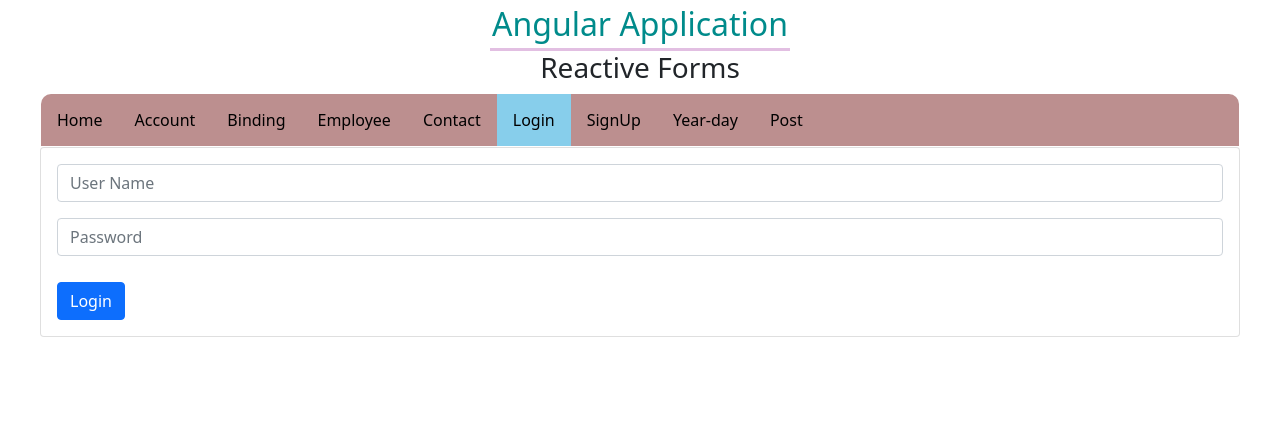
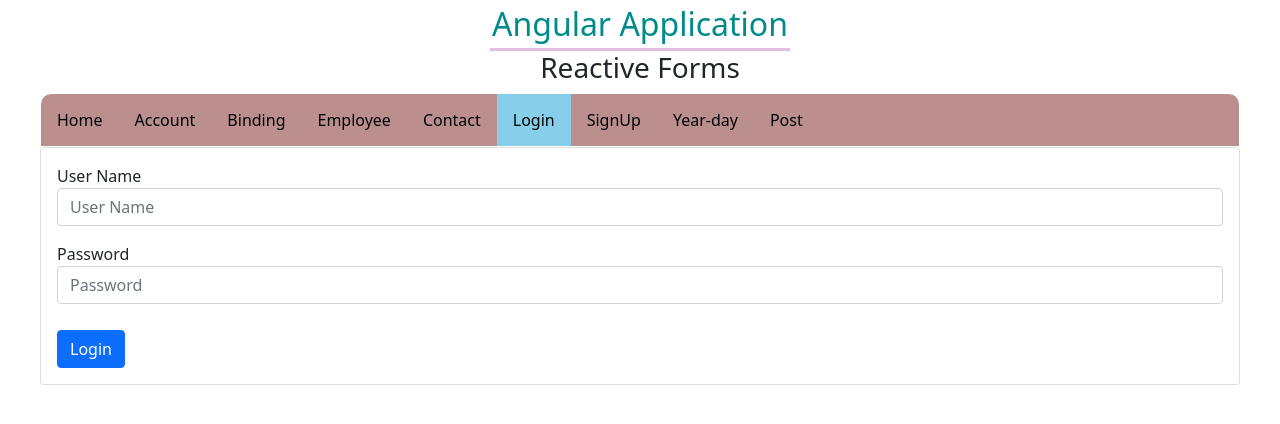
Before and after one commit to venkatdas/venkatdassssss, an Angular app: page /login in a window 1280 px wide. Shown: the top 424 px of the page. Built offline with nearby package versions, Linux system fonts and the light colour scheme.

Commit message:
added label

```diff
--- a/src/app/login/login.component.html
+++ b/src/app/login/login.component.html
@@ -1,7 +1,8 @@
 <form [formGroup]="loginForm" class="card componentStyle">
 
     <div class="form-group mb-3">
-        <!-- <label for="txtName">User Name</label> -->
+        <label for="txtName">User Name</label>
+        <!-- //added label -->
         <input placeholder="User Name" formControlName="userName" type="text" id="txtName" class="form-control">
         <div *ngIf="usernamee.touched && usernamee.invalid">
 
@@ -20,7 +21,7 @@
         </div>
     </div>
     <div class="form-group mb-3">
-        <!-- <label for="txtPassword">Password</label> -->
+        <label for="txtPassword">Password</label>
         <input placeholder="Password" formControlName="password" type="password" id="txtPassword" class="form-control">
         <div *ngIf="passwordd.touched && passwordd.invalid">
             <div class="alert alert-danger" *ngIf="passwordd.errors.required">
```
